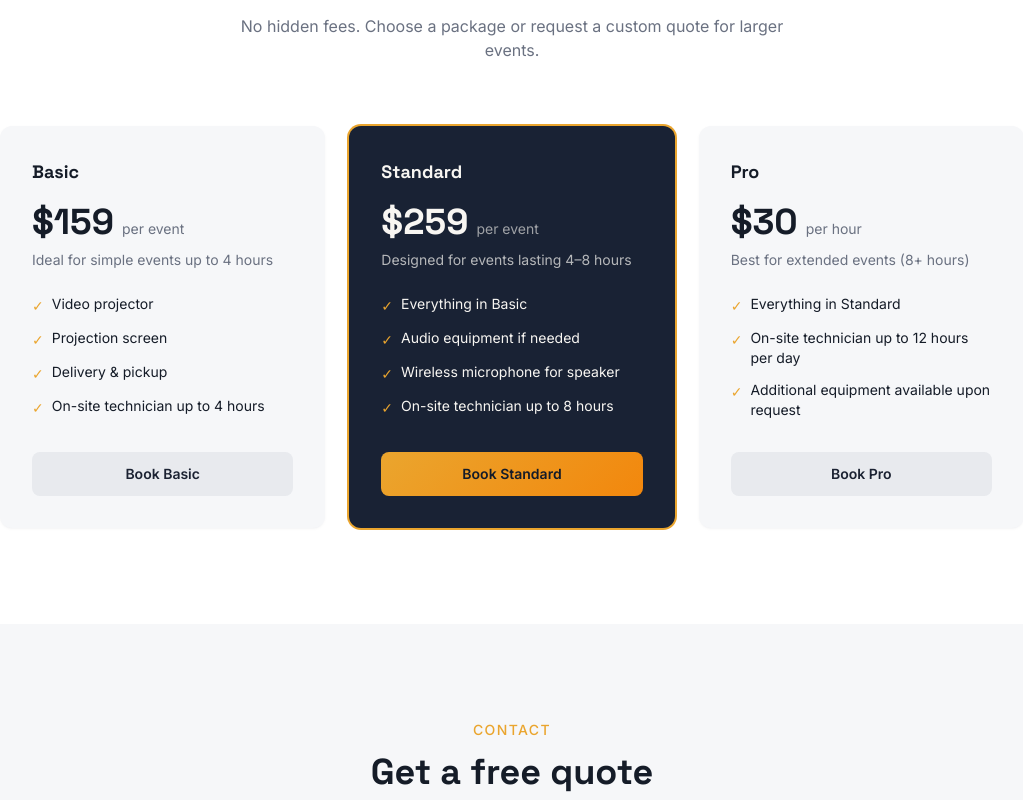
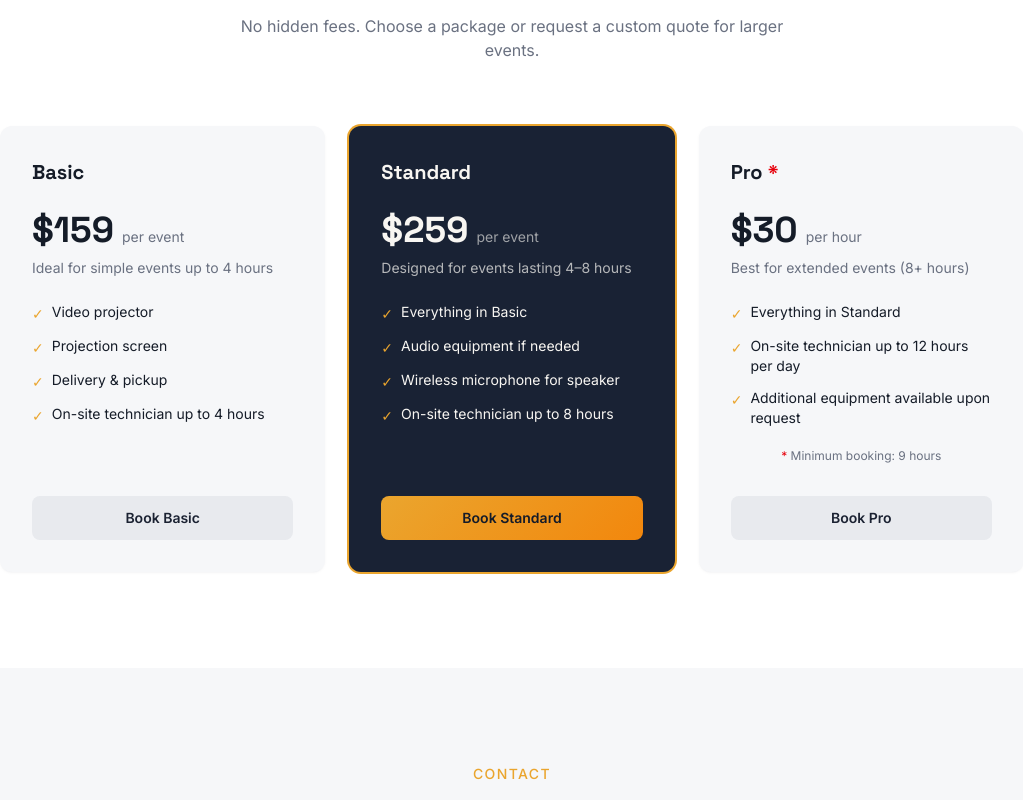
Before and after one commit to ai36/eventgearpdx.com, a Next.js app: page / in a window 1280 px wide. Shown: the part 3580-4380 px from the top of the page, without its empty margins (128-1151 px from the left). Built offline with nearby package versions, Linux system fonts and the light colour scheme.

Commit message:
Fixed pricing section

```diff
--- a/src/app/robots.ts
+++ b/src/app/robots.ts
@@ -1,7 +1,7 @@
 import type { MetadataRoute } from "next";
 
 export default function robots(): MetadataRoute.Robots {
-  const siteUrl = process.env.NEXT_PUBLIC_SITE_ORIGIN ?? "https://eventgearpdx.vercel.app";
+  const siteUrl = process.env.NEXT_PUBLIC_SITE_ORIGIN ?? "https://eventgearpdx.com";
 
   return {
     rules: [
--- a/src/app/sitemap.ts
+++ b/src/app/sitemap.ts
@@ -7,7 +7,7 @@ type ChangeFreq = NonNullable<MetadataRoute.Sitemap[number]["changeFrequency"]>;
 
 export default async function sitemap(): Promise<MetadataRoute.Sitemap> {
   const siteUrl =
-    process.env.NEXT_PUBLIC_SITE_ORIGIN ?? "https://eventgearpdx.vercel.app";
+    process.env.NEXT_PUBLIC_SITE_ORIGIN ?? "https://eventgearpdx.com";
 
   const lastModified = new Date();
 
--- a/src/components/Pricing.tsx
+++ b/src/components/Pricing.tsx
@@ -4,7 +4,12 @@ const plans = [
     price: "$159",
     period: "per event",
     description: "Ideal for simple events up to 4 hours",
-    features: ["Video projector", "Projection screen", "Delivery & pickup", "On-site technician up to 4 hours"],
+    features: [
+      "Video projector",
+      "Projection screen",
+      "Delivery & pickup",
+      "On-site technician up to 4 hours",
+    ],
     cta: "Book Basic",
     highlight: false,
   },
@@ -17,7 +22,7 @@ const plans = [
       "Everything in Basic",
       "Audio equipment if needed",
       "Wireless microphone for speaker",
-      "On-site technician up to 8 hours"
+      "On-site technician up to 8 hours",
     ],
     cta: "Book Standard",
     highlight: true,
@@ -42,17 +47,20 @@ const Pricing = () => {
     <section id="pricing" className="py-24 bg-card">
       <div className="container mx-auto px-6">
         <div className="text-center mb-16">
-          <p className="text-sm font-medium tracking-widest uppercase text-accent mb-3">Pricing</p>
+          <p className="text-sm font-medium tracking-widest uppercase text-accent mb-3">
+            Pricing
+          </p>
           <h2 className="font-heading text-3xl md:text-4xl font-bold text-foreground mb-4">
             Straightforward pricing
           </h2>
           <p className="text-muted-foreground max-w-xl mx-auto">
-            No hidden fees. Choose a package or request a custom quote for larger events.
+            No hidden fees. Choose a package or request a custom quote for
+            larger events.
           </p>
         </div>
 
         <div className="grid md:grid-cols-3 gap-6 max-w-5xl mx-auto">
-          {plans.map((plan) => (
+          {plans.map((plan, index) => (
             <div
               key={plan.name}
               className={`rounded-xl p-8 flex flex-col ${
@@ -61,17 +69,28 @@ const Pricing = () => {
                   : "bg-background shadow-card"
               }`}
             >
-              <h3 className="font-heading text-lg font-bold">{plan.name}</h3>
+              <h3 className="font-heading text-xl font-bold mb-2">
+                {plan.name}
+                {plan.name === "Pro" && (
+                  <span className="text-red-600">&nbsp;*</span>
+                )}
+              </h3>
               <div className="mt-4 mb-2">
-                <span className="font-heading text-4xl font-bold">{plan.price}</span>
-                <span className={`text-sm ml-2 ${plan.highlight ? "text-primary-foreground/60" : "text-muted-foreground"}`}>
+                <span className="font-heading text-4xl font-bold">
+                  {plan.price}
+                </span>
+                <span
+                  className={`text-sm ml-2 ${plan.highlight ? "text-primary-foreground/60" : "text-muted-foreground"}`}
+                >
                   {plan.period}
                 </span>
               </div>
-              <p className={`text-sm mb-6 ${plan.highlight ? "text-primary-foreground/70" : "text-muted-foreground"}`}>
+              <p
+                className={`text-sm mb-6 ${plan.highlight ? "text-primary-foreground/70" : "text-muted-foreground"}`}
+              >
                 {plan.description}
               </p>
-              <ul className="space-y-3 mb-8 flex-1">
+              <ul className="space-y-3 flex-1">
                 {plan.features.map((f) => (
                   <li key={f} className="flex items-start gap-2 text-sm">
                     <span className="text-accent mt-0.5">✓</span>
@@ -79,6 +98,14 @@ const Pricing = () => {
                   </li>
                 ))}
               </ul>
+              {index === 2 && (
+                <div className="pt-5 mb-8">
+                  <p className="text-center text-xs text-muted-foreground">
+                    <span className="text-red-600">*&nbsp;</span>
+                    <span>Minimum booking: 9 hours</span>
+                  </p>
+                </div>
+              )}
               <a
                 href="#contact"
                 className={`block text-center font-semibold py-3 rounded-lg transition-opacity text-sm ${
```
